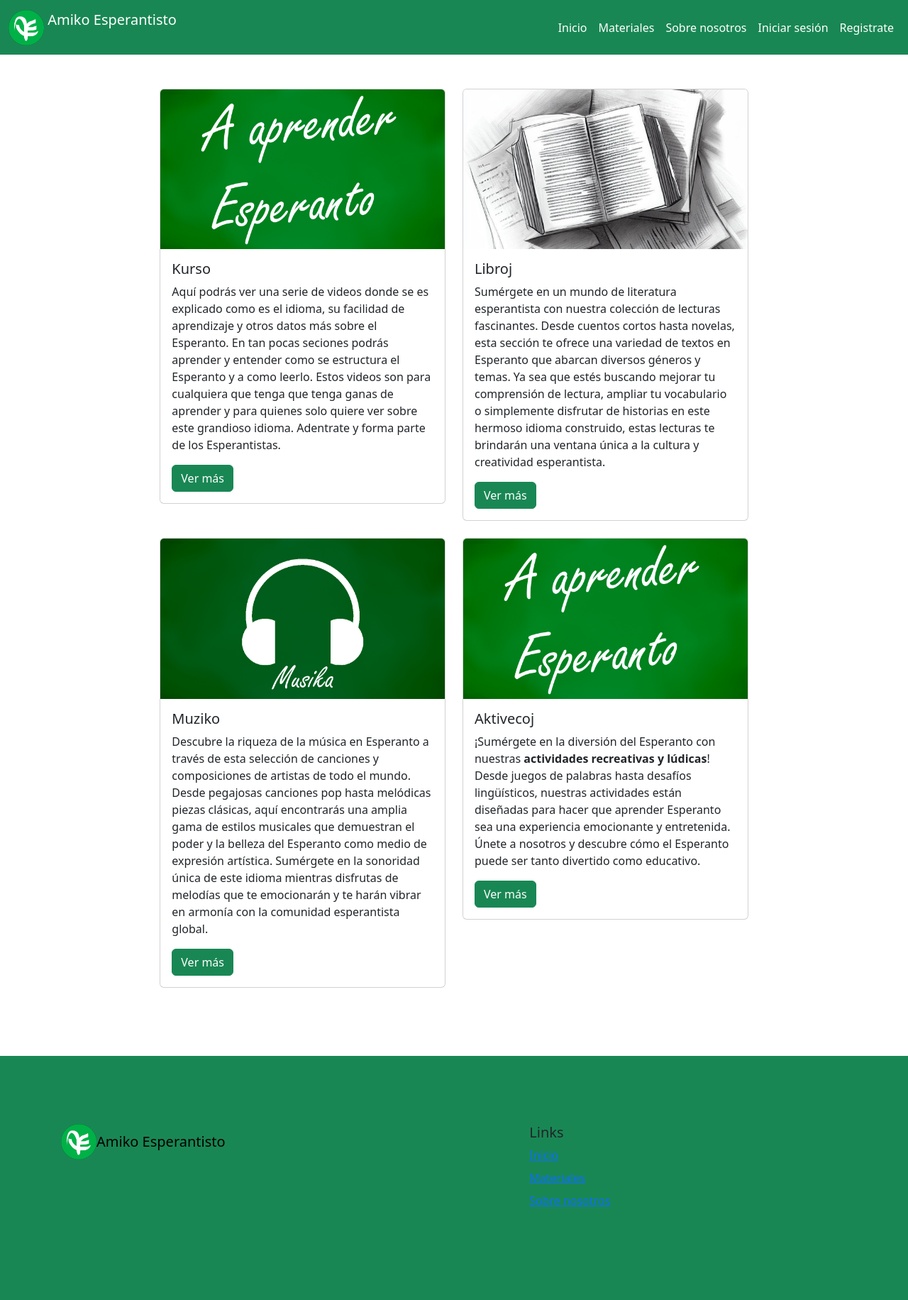
After one commit to ErickJGAscencio/AmikoEsperantisto, a Django app: page /amikoesperantisto/materiales/ in a window 1280 px wide. The commit adds this page. Shown: the whole page at 71% size. Run offline with Django 4.2, Linux system fonts and the light colour scheme.

Commit message:
Diseño vista Libros.html

```diff
--- /dev/null
+++ b/frontend/templates/materiales.html
@@ -0,0 +1,74 @@
+{% load static %}
+
+<!DOCTYPE html>
+<html lang="en">
+  <head>
+    <meta charset="UTF-8">
+    <meta name="viewport" content="width=device-width, initial-scale=1.0">
+    <title>Materiales</title>
+
+    <!--CSS-->
+    <link rel="stylesheet" href="{% static '/media/interfaz.css' %}">
+    <!--Boostrap-->
+    <link href="https://cdn.jsdelivr.net/npm/bootstrap@5.3.2/dist/css/bootstrap.min.css" rel="stylesheet"
+      integrity="sha384-T3c6CoIi6uLrA9TneNEoa7RxnatzjcDSCmG1MXxSR1GAsXEV/Dwwykc2MPK8M2HN" crossorigin="anonymous">
+  </head>
+<body>
+  {% include 'navbar.html' %}
+  <div class="container col-sm-12 col-md-8 col-l-8 col-xl-8 py-5">
+    <div class="cards">
+      <div class="row row-cols-1 row-cols-md-2 g-4">
+        <div class="col">
+          <div class="card">
+            <img src="{% static 'media/img/mini_curso-esperanto.jpg' %}" class="card-img-top" alt="...">
+            <div class="card-body">
+              <h5 class="card-title">Kurso</h5>
+              <p class="card-text">Aquí podrás ver una serie de videos donde se es explicado como es el idioma, su facilidad de aprendizaje y otros datos más sobre el Esperanto. En tan pocas seciones podrás aprender y entender como se estructura el Esperanto y a como leerlo. Estos videos son para cualquiera que tenga que tenga ganas de aprender y para quienes solo quiere ver sobre este grandioso idioma. Adentrate y forma parte de los Esperantistas.</p>
+              <a href=""><button type="button" class="btn btn-success">Ver más</button></a>
+            </div>
+          </div>
+        </div>
+        <div class="col">
+          <div class="card">
+            <img src="{% static 'media/img/mini_documentos.jpg' %}" class="card-img-top" alt="...">
+            <div class="card-body">
+              <h5 class="card-title">Libroj</h5>
+              <p class="card-text">Sumérgete en un mundo de literatura esperantista con nuestra colección de lecturas fascinantes. Desde cuentos cortos hasta novelas, esta sección te ofrece una variedad de textos en Esperanto que abarcan diversos géneros y temas. Ya sea que estés buscando mejorar tu comprensión de lectura, ampliar tu vocabulario o simplemente disfrutar de historias en este hermoso idioma construido, estas lecturas te brindarán una ventana única a la cultura y creatividad esperantista.</p>
+              <a href="{% url 'libros' %}"><button type="button" class="btn btn-success">Ver más</button></a>
+            </div>
+          </div>
+        </div>
+        <div class="col">
+          <div class="card">
+            <img src="{% static 'media/img/mini_musica.jpg' %}" class="card-img-top" alt="...">
+            <div class="card-body">
+              <h5 class="card-title">Muziko</h5>
+              <p class="card-text">Descubre la riqueza de la música en Esperanto a través de esta selección de canciones y composiciones de artistas de todo el mundo. Desde pegajosas canciones pop hasta melódicas piezas clásicas, aquí encontrarás una amplia gama de estilos musicales que demuestran el poder y la belleza del Esperanto como medio de expresión artística. Sumérgete en la sonoridad única de este idioma mientras disfrutas de melodías que te emocionarán y te harán vibrar en armonía con la comunidad esperantista global.</p>
+              <a href=""><button type="button" class="btn btn-success">Ver más</button></a>
+            </div>
+          </div>
+        </div>
+        <div class="col">
+          <div class="card">
+            <img src="{% static 'media/img/mini_curso-esperanto.jpg' %}" class="card-img-top" alt="...">
+            <div class="card-body">
+              <h5 class="card-title">Aktivecoj</h5>
+              <p class="card-text">¡Sumérgete en la diversión del Esperanto con nuestras <b>actividades recreativas y lúdicas</b>! Desde juegos de palabras hasta desafíos lingüísticos, nuestras actividades están diseñadas para hacer que aprender Esperanto sea una experiencia emocionante y entretenida. Únete a nosotros y descubre cómo el Esperanto puede ser tanto divertido como educativo.</p>
+              <a href=""><button type="button" class="btn btn-success">Ver más</button></a>
+            </div>
+          </div>
+        </div>
+      </div>
+    </div>
+  </div>
+
+  <!--Boostrap-->
+  <script src="https://cdn.jsdelivr.net/npm/bootstrap@5.3.2/dist/js/bootstrap.min.js"
+    integrity="sha384-BBtl+eGJRgqQAUMxJ7pMwbEyER4l1g+O15P+16Ep7Q9Q+zqX6gSbd85u4mG4QzX+"
+    crossorigin="anonymous"></script>
+
+</body>
+
+{% include 'footer.html' %}
+
+</html>
--- a/frontend/templates/navbar.html
+++ b/frontend/templates/navbar.html
@@ -14,7 +14,7 @@
         <div class="collapse navbar-collapse" id="navbarNavAltMarkup">
             <div class="navbar-nav ms-auto">
                 <a class="nav-link active" href="{% url 'home' %}">Inicio</a>
-                <a class="nav-link active" href="{% url 'libros' %}">Materiales</a>
+                <a class="nav-link active" href="{% url 'materiales' %}">Materiales</a>
                 <a class="nav-link active" href="">Sobre nosotros</a>
 
                 <!-- Verifica si le usuario está autenticado -->
--- a/frontend/urls.py
+++ b/frontend/urls.py
@@ -4,4 +4,5 @@ from . import views
 urlpatterns = [
     path('', views.home, name='home'),
     path('libros/', views.libros, name='libros'),
+    path('materiales/', views.materiales, name='materiales'),
 ]
--- a/frontend/views.py
+++ b/frontend/views.py
@@ -4,5 +4,8 @@ from django.shortcuts import render
 def home(request):
     return render(request, 'home.html')
 
+def materiales(request):
+    return render(request, 'materiales.html')
+
 def libros(request):
     return render(request, 'libros.html')
```
Also changed, not shown: frontend/static/ajax_request.js (deleted, +0 -14 lines), frontend/static/backend/getLibros.js (added, +28 -0 lines), frontend/templates/home.html (+0 -14 lines), frontend/templates/libros.html (+10 -3 lines), frontend/static/interfaz.css (added), frontend/static/media/img/bandera-esperanto.png (added), frontend/static/media/img/mini_curso-esperanto.jpg (added), frontend/static/media/img/mini_musica.jpg (added), frontend/static/media/img/pop.jpg (added).
